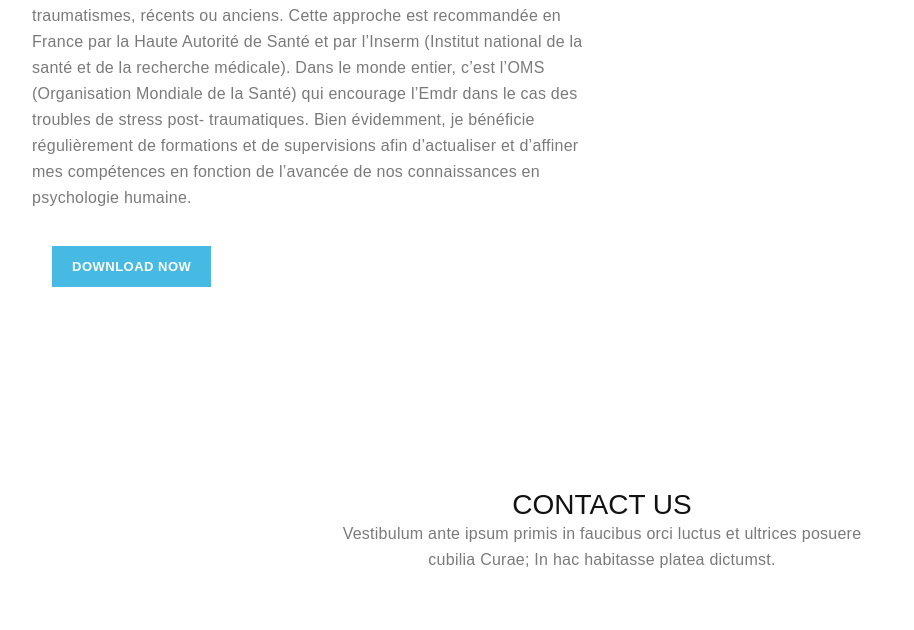
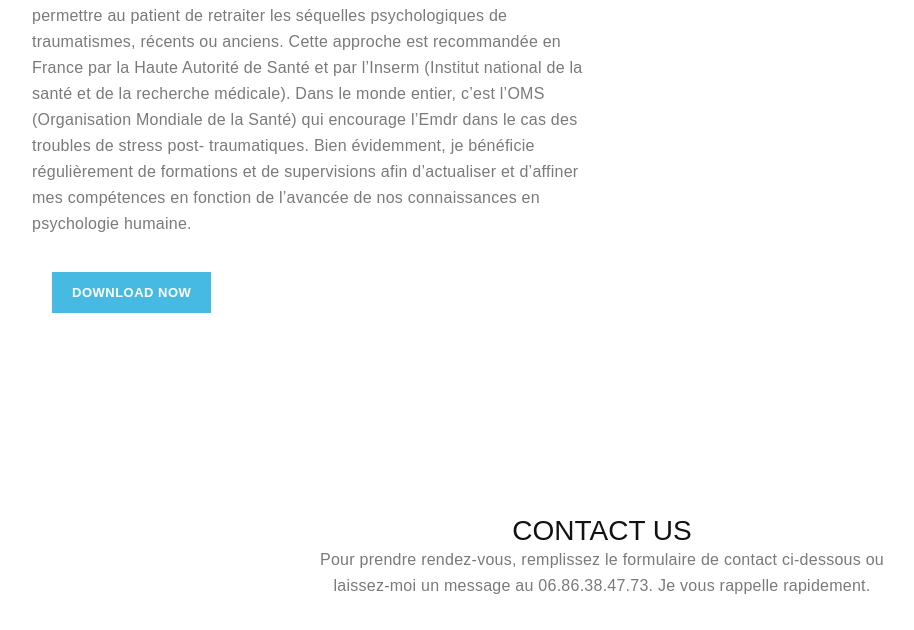
Before and after one commit to thimothe17/thimothe17.github.io, a plain HTML site: page index.html in a window 1280 px wide. Shown: the part 1649-2279 px from the top of the page, without its empty margins (38-952 px from the left). Drawn offline with nearby package versions, Linux system fonts and the light colour scheme; some packages are replaced by stand-ins of ours; files that its build step writes are made by us from their sources.

Commit message:
Add files via upload

```diff
--- a/index.html
+++ b/index.html
@@ -133,7 +133,7 @@
         <div class="col-md-12">
           <div class="section-heading">
             <h4>Les thérapies proposées</h4>
-            <p>Sed tortor lorem, mollis in fringilla sit amet, accumsan eget turpis. Donec ut sollicitudin quam. Sed tempor porta malesuada. Cras aliquam nisi eget efficitur ultrices. Aenean ac ultricies nisl.</p>
+            <p>En fonction de la problématique rencontrée, nous pourrons utiliser les approches thérapeutiques ci-dessous (cliquez dessus pour en savoir plus). Ma formation étant intégrative, chacune de ces thérapies peut être mobilisée, comme autant de passerelles, en fonction des besoins du patient.</p>
           </div>
         </div>
       </div>
@@ -312,7 +312,9 @@ et d’affiner mes compétences en fonction de l’avancée de nos connaissances
         <div class="col-md-12">
           <div class="section-heading">
             <h4>Contact Us</h4>
-            <p>Vestibulum ante ipsum primis in faucibus orci luctus et ultrices posuere cubilia Curae; In hac habitasse platea dictumst.</p>
+            <p>Pour prendre rendez-vous, remplissez le formulaire de contact ci-dessous ou laissez-moi un message au 06.86.38.47.73.
+
+Je vous rappelle rapidement.</p>
           </div>
         </div>
       </div>
```
